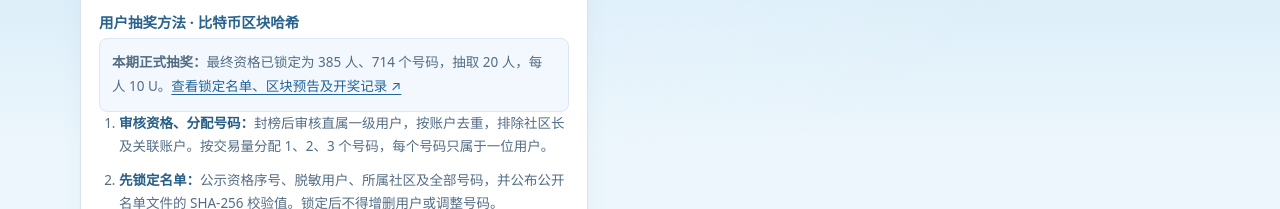
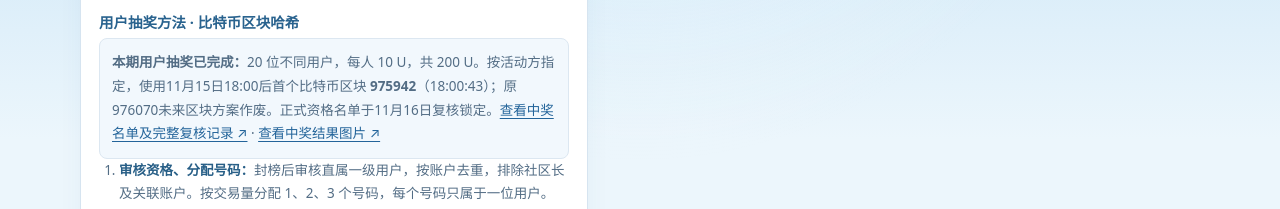
Before and after one commit to newpage001/test_page, a plain HTML site: page index.html in a window 1280 px wide. Shown: the part 2940-3149 px from the top of the page. Drawn offline with Linux system fonts and the light colour scheme; no server answers.

Commit message:
Publish November lottery results using user-selected closing block

```diff
--- a/index.html
+++ b/index.html
@@ -621,7 +621,7 @@ body{isolation:isolate;background:radial-gradient(ellipse at 50% 0,#f3fbffb3,tra
       <span class="tab">核心规则</span>
       <div class="card note"><h4>公平计分</h4><p>只统计一级用户，二级及以下不计入。同一笔交易只进入一个榜单，不重复计分。</p><h4>参赛资格</h4><p>对敲、自成交、刷量一律取消资格。社区长及关联账户不得参加用户抽奖。</p>
         <h4 id="lottery-method">用户抽奖方法 · 比特币区块哈希</h4>
-        <p class="draw-verification" id="formal-draw-status"><b>本期正式抽奖：</b>最终资格已锁定为 385 人、714 个号码，抽取 20 人，每人 10 U。<a href="https://studio.ave.ai/race-draw/20261115/index.txt" target="_blank" rel="noopener">查看锁定名单、区块预告及开奖记录 ↗</a></p>
+        <p class="draw-verification" id="formal-draw-status"><b>本期用户抽奖已完成：</b>20 位不同用户，每人 10 U，共 200 U。按活动方指定，使用11月15日18:00后首个比特币区块 <b>975942</b>（18:00:43）；原976070未来区块方案作废。正式资格名单于11月16日复核锁定。<a href="https://studio.ave.ai/race-draw/20261115/index.txt" target="_blank" rel="noopener">查看中奖名单及完整复核记录 ↗</a> · <a href="https://studio.ave.ai/race-draw/20261115/winners.png" target="_blank" rel="noopener">查看中奖结果图片 ↗</a></p>
         <ol class="draw-method">
           <li><b>审核资格、分配号码：</b>封榜后审核直属一级用户，按账户去重，排除社区长及关联账户。按交易量分配 1、2、3 个号码，每个号码只属于一位用户。</li>
           <li><b>先锁定名单：</b>公示资格序号、脱敏用户、所属社区及全部号码，并公布公开名单文件的 SHA-256 校验值。锁定后不得增删用户或调整号码。</li>
```
